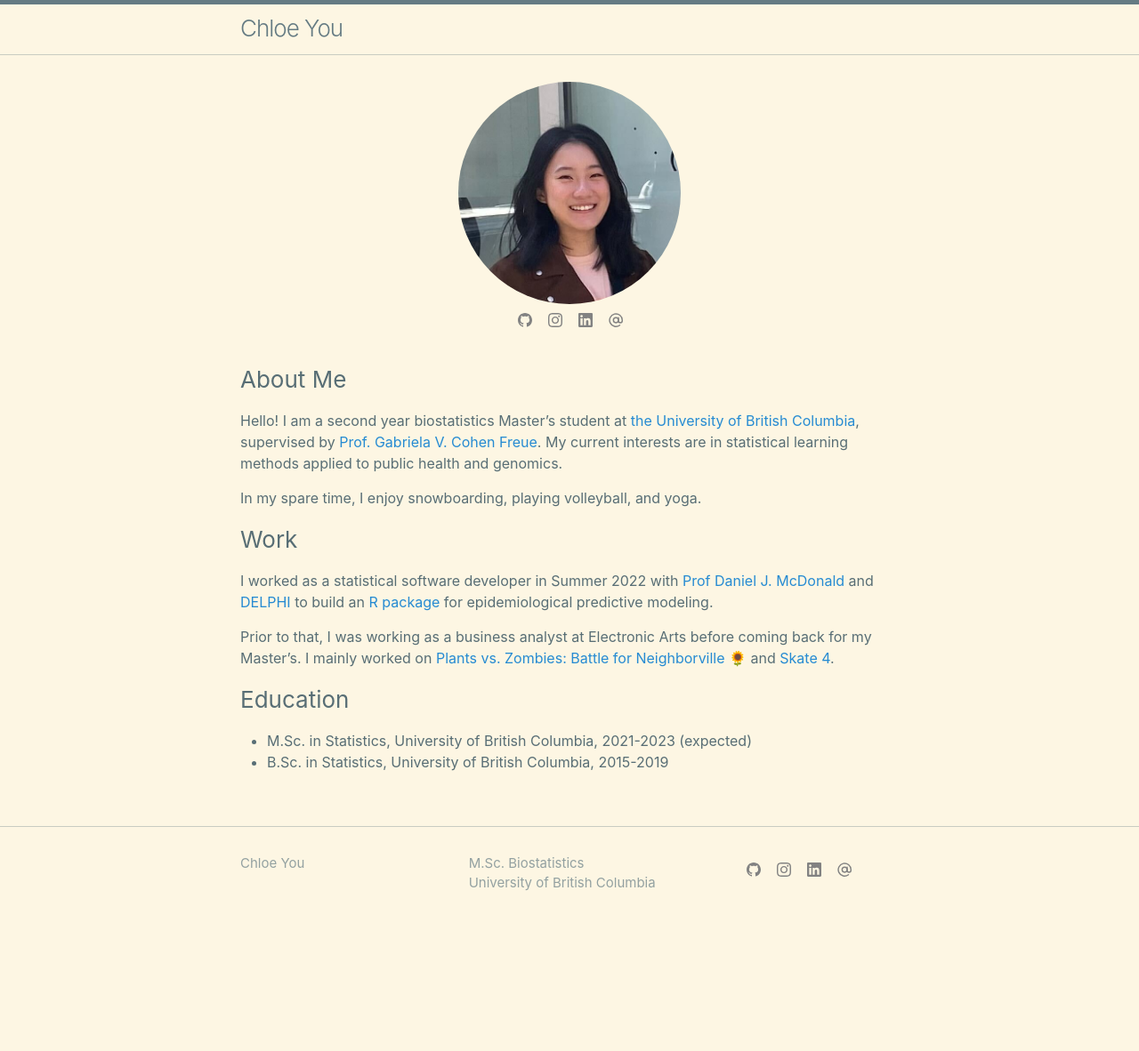
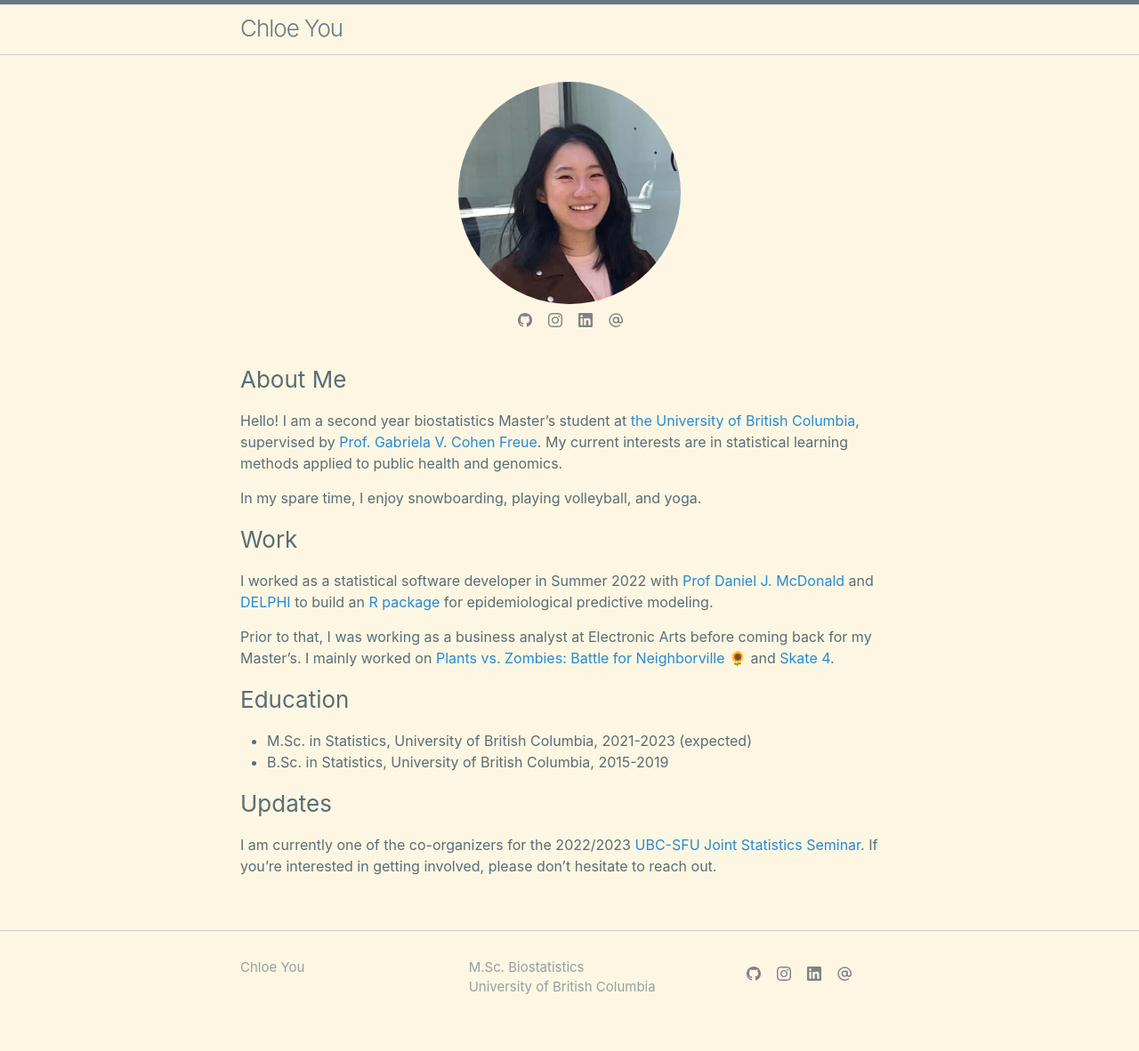
Before and after one commit to ChloeYou/chloeyou.github.io, a Jekyll site: the page built from index.md, in a window 1280 px wide. Shown: the whole page at 89% size. Built offline with Jekyll 4.4.1, drawn with Linux system fonts in a browser that asks for light colours; emoji names are drawn with the system emoji font; before the commit the page ends 1065 px from its top, so only the background shows below that.

Commit message:
add section

```diff
--- a/index.md
+++ b/index.md
@@ -25,3 +25,9 @@ and [Skate 4](https://twitter.com/skateea).
 ### Education
 * M.Sc. in Statistics, University of British Columbia, 2021-2023 (expected)
 * B.Sc. in Statistics, University of British Columbia, 2015-2019
+
+### Updates
+
+I am currently one of the co-organizers for the 2022/2023
+[UBC-SFU Joint Statistics Seminar](https://ubc-stat-grad.github.io/ubc-sfu).
+If you're interested in getting involved, please don't hesitate to reach out.
```
